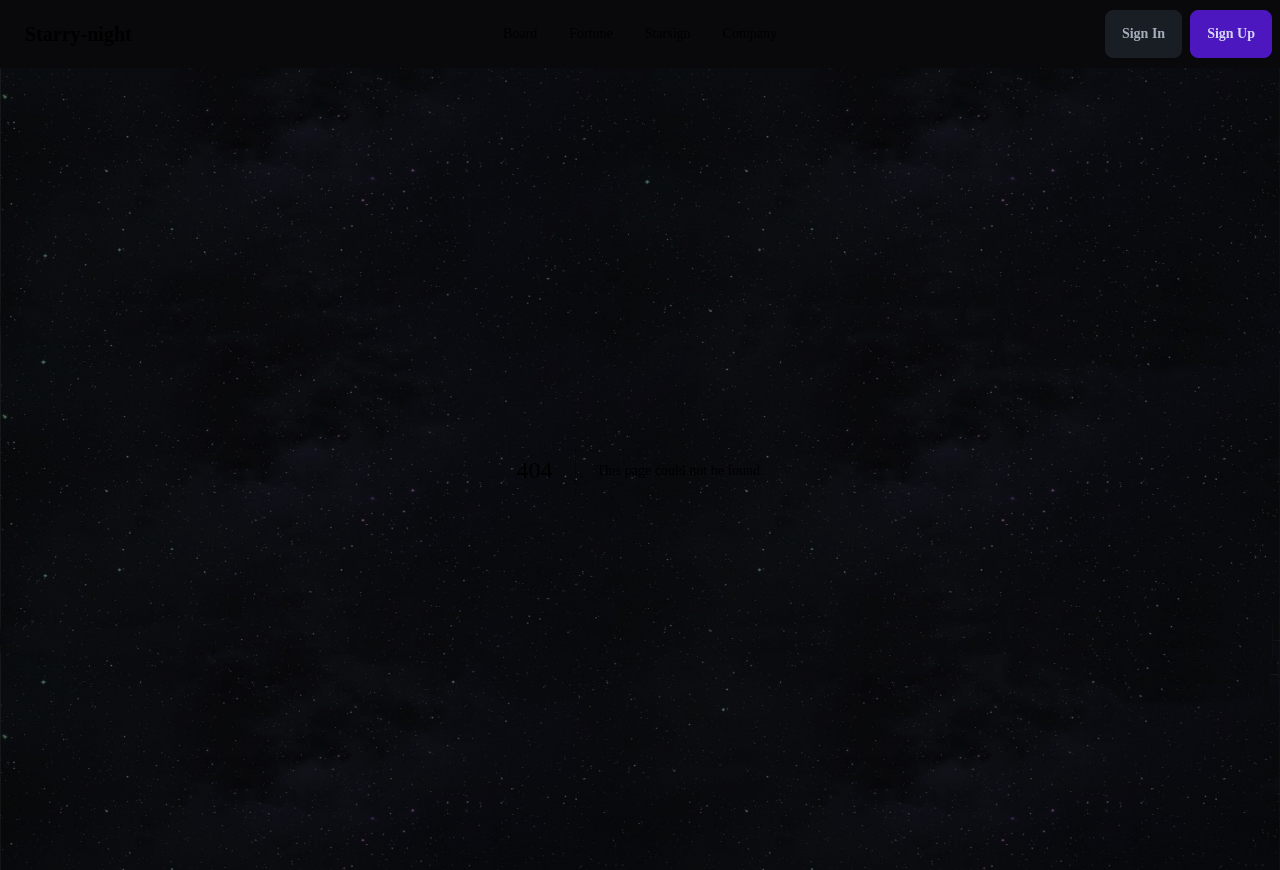
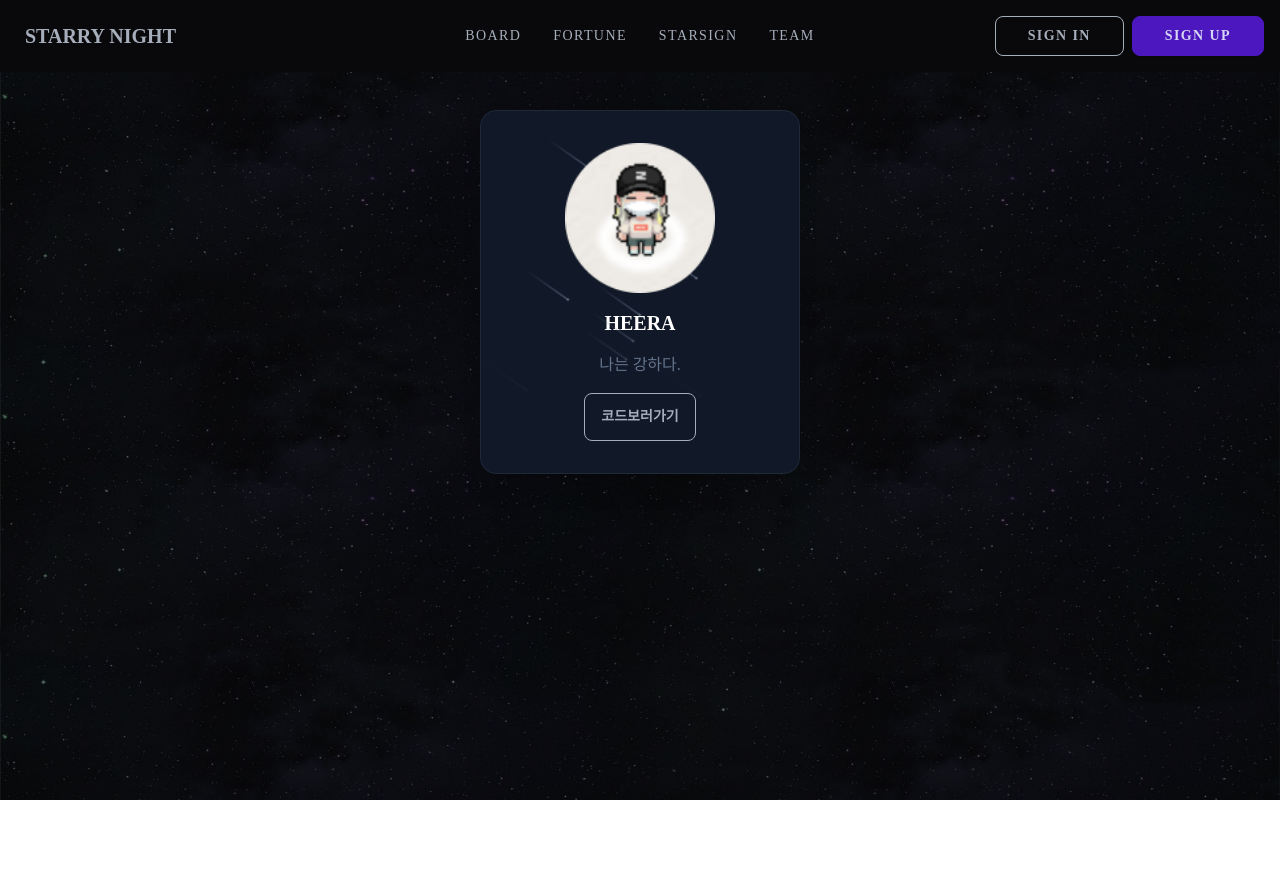
Before and after one commit to React4-HOT6/starry-night, a Next.js app: page /team in a window 1280 px wide. Before the commit this address had no page. After the commit the page ends 800 px from the top, so only its background shows below. Built offline with nearby package versions, Linux system fonts and the light colour scheme.

Commit message:
Feat: Team 페이지 추가

```diff
--- a/src/app/layout.tsx
+++ b/src/app/layout.tsx
@@ -7,8 +7,8 @@ import Header from "@/components/main/Header";
 const inter = Inter({ subsets: ["latin"] });
 
 export const metadata: Metadata = {
-  title: "Create Next App",
-  description: "Generated by create next app",
+  title: "Starry Night",
+  description: "Starry Night by HOT6",
 };
 
 export default function RootLayout({
--- /dev/null
+++ b/src/app/team/page.tsx
@@ -0,0 +1,12 @@
+import { TeamProfileCard } from "@/components/team/TeamProfileCard";
+import React from "react";
+
+const TeamPage = () => {
+  return (
+    <div>
+      <TeamProfileCard />
+    </div>
+  );
+};
+
+export default TeamPage;
--- a/src/components/main/Header.tsx
+++ b/src/components/main/Header.tsx
@@ -1,27 +1,39 @@
 import Link from "next/link";
 import React from "react";
 import SignInOutButton from "@/components/main/SignInOutButton";
+import Image from "next/image";
+import logo from "@/assets/logo.png";
 
 const Header = () => {
   return (
-    <header className="fixed z-50 w-full top-0 bg-zinc-950">
+    <header className="fixed z-50 w-full top-0 bg-zinc-950 ">
       <div className="navbar">
         <div className="navbar-start">
-          <a className="btn btn-ghost text-xl">Starry-night</a>
+          <Link href="/" className="btn btn-ghost text-xl">
+            STARRY NIGHT
+          </Link>
         </div>
         <div className="navbar-center lg:flex">
           <ul className="menu menu-horizontal px-1">
             <li>
-              <Link href="/board">Board</Link>
+              <Link href="/board" className="tracking-widest">
+                BOARD
+              </Link>
             </li>
             <li>
-              <Link href="/fortune">Fortune</Link>
+              <Link href="/fortune" className="tracking-widest">
+                FORTUNE
+              </Link>
             </li>
             <li>
-              <Link href="/starsign">Starsign</Link>
+              <Link href="/starsign" className="tracking-widest">
+                STARSIGN
+              </Link>
             </li>
             <li>
-              <Link href="/company">Company</Link>
+              <Link href="/team" className="tracking-widest">
+                TEAM
+              </Link>
             </li>
           </ul>
         </div>
--- a/src/components/main/SignInOutButton.tsx
+++ b/src/components/main/SignInOutButton.tsx
@@ -1,16 +1,20 @@
 "use client";
 
 import React from "react";
-
+// px-10 rounded-full tracking-widest uppercase font-bold bg-[#4C17BF] hover:bg-[#360a94] hover:text-white dark:text-neutral-200 transition duration-200
 const SignInOutButton = () => {
   // const isSignIn = user상태에 대한 로직
   const isSignIn = true;
   return (
     <>
       {isSignIn ? (
-        <div className="flex gap-2">
-          <button className="btn">Sign In</button>
-          <button className="btn btn-primary">Sign Up</button>
+        <div className="flex gap-2 m-2">
+          <button className="min-h-6 btn btn-outline tracking-widest font-bold hover:bg-[#616467] hover:text-white dark:text-neutral-200 transition duration-200 px-8 h-10 min-h-6">
+            SIGN IN
+          </button>
+          <button className="btn btn-primary px-8 tracking-widest font-bold duration-200 h-10 min-h-6 ">
+            SIGN UP
+          </button>
         </div>
       ) : (
         <div>
--- /dev/null
+++ b/src/components/team/TeamProfileCard.tsx
@@ -0,0 +1,30 @@
+"use client";
+
+import profileHeera from "@/assets/profile/profile-heera.png";
+import Image from "next/image";
+import { Meteors } from "@/components/team/meteors";
+
+export function TeamProfileCard() {
+  return (
+    <div className="flex justify-center pt-10">
+      <div className=" w-full relative max-w-xs">
+        <div className="relative shadow-xl bg-gray-900 border border-gray-800  px-4 py-8 h-full overflow-hidden rounded-2xl flex flex-col justify-end items-center">
+          <Image
+            src={profileHeera}
+            alt="Heera"
+            width={150}
+            height={150}
+            className="z-50 mb-4"
+          />
+          <h1 className="font-bold text-xl text-white mb-4 relative">HEERA</h1>
+          <p className="font-normal text-base text-slate-500 mb-4 relative">
+            나는 강하다.
+          </p>
+          <button className="btn btn-outline">코드보러가기</button>
+          {/* Meaty part - Meteor effect */}
+          <Meteors number={20} />
+        </div>
+      </div>
+    </div>
+  );
+}
--- /dev/null
+++ b/src/components/team/meteors.tsx
@@ -0,0 +1,32 @@
+import { cn } from "@/libs/utils/cn";
+import React from "react";
+
+export const Meteors = ({
+  number,
+  className,
+}: {
+  number?: number;
+  className?: string;
+}) => {
+  const meteors = new Array(number || 20).fill(true);
+  return (
+    <>
+      {meteors.map((el, idx) => (
+        <span
+          key={"meteor" + idx}
+          className={cn(
+            "animate-meteor-effect absolute top-1/2 left-1/2 h-0.5 w-0.5 rounded-[9999px] bg-slate-500 shadow-[0_0_0_1px_#ffffff10] rotate-[215deg]",
+            "before:content-[''] before:absolute before:top-1/2 before:transform before:-translate-y-[50%] before:w-[50px] before:h-[1px] before:bg-gradient-to-r before:from-[#64748b] before:to-transparent",
+            className
+          )}
+          style={{
+            top: 0,
+            left: Math.floor(Math.random() * (400 - -400) + -400) + "px",
+            animationDelay: Math.random() * (0.8 - 0.2) + 0.2 + "s",
+            animationDuration: Math.floor(Math.random() * (10 - 2) + 2) + "s",
+          }}
+        ></span>
+      ))}
+    </>
+  );
+};
--- a/tailwind.config.ts
+++ b/tailwind.config.ts
@@ -18,6 +18,19 @@ const config: Config = {
       },
       backgroundImage: {
         main: "url('../../public/mainBackground.jpg')",
+      },
+      animation: {
+        "meteor-effect": "meteor 5s linear infinite",
+      },
+      keyframes: {
+        meteor: {
+          "0%": { transform: "rotate(215deg) translateX(0)", opacity: "1" },
+          "70%": { opacity: "1" },
+          "100%": {
+            transform: "rotate(215deg) translateX(-500px)",
+            opacity: "0",
+          },
+        },
       },
     },
   },
@@ -42,7 +55,7 @@ const config: Config = {
   },
 };
 
-/** BackgroundBeams 애니메이션 함수 */
+/** BackgroundBeams 애니메이션 로직 */
 function addVariablesForColors({ addBase, theme }: any) {
   let allColors = flattenColorPalette(theme("colors"));
   let newVars = Object.fromEntries(
```
Also changed, not shown: src/assets/logo.png (added), src/assets/profile/profile-heera.png (added), src/common/modal.tsx (deleted).
